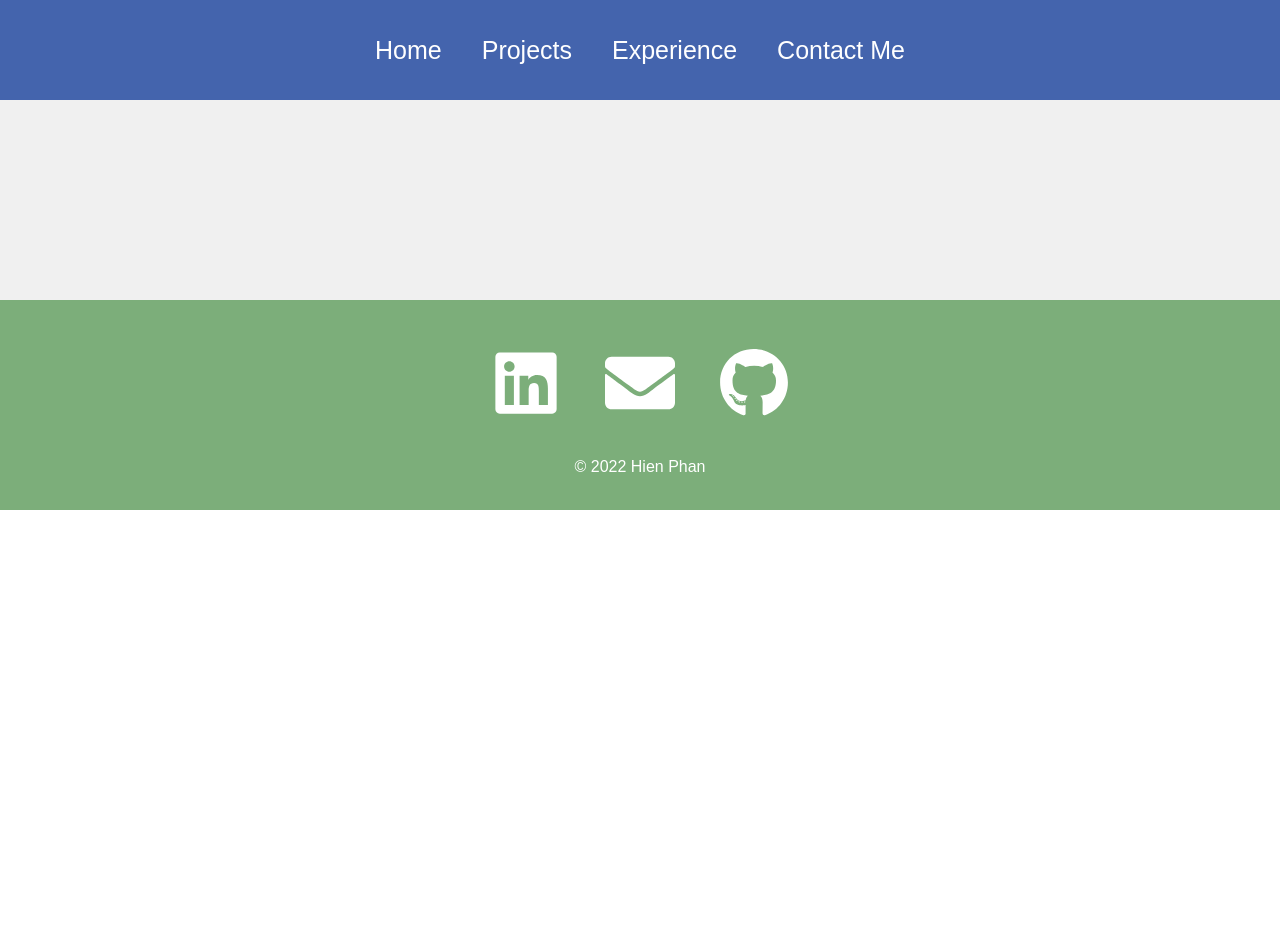
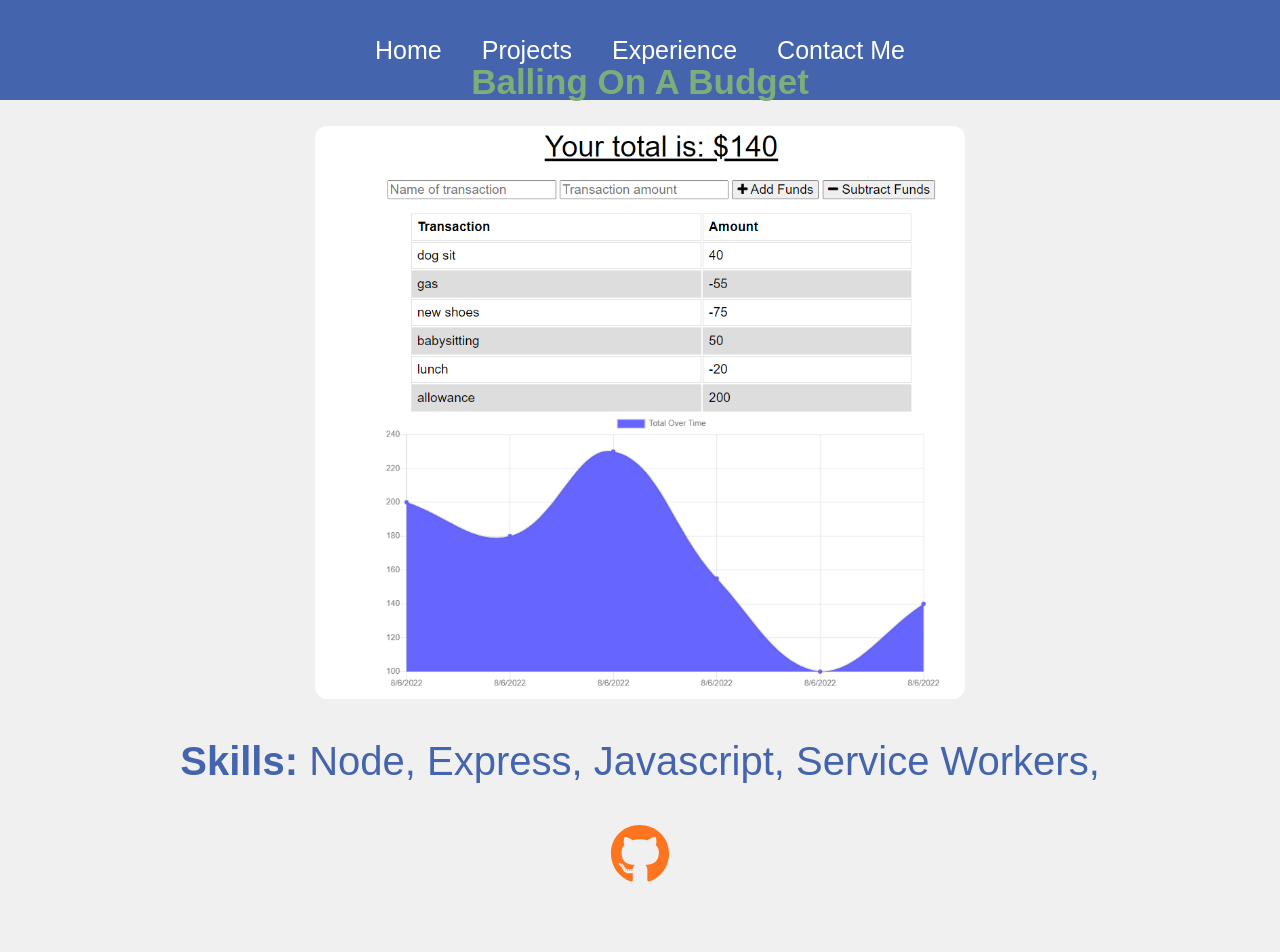
Before and after one commit to hvphan1993/HVP-React-Portfolio, a React (Create React App) app: page /project/1 in a window 1280 px wide. Shown: the top 952 px of the page. Before the commit the page ends 800 px from the top, so only its background shows below. Built offline with nearby package versions, Linux system fonts and the light colour scheme.

Commit message:
added in project and project display features, added link redirect to footer and project github, added contact form

```diff
--- a/src/App.js
+++ b/src/App.js
@@ -9,6 +9,7 @@ import Experience from './pages/Experience';
 import Projects from './pages/Projects';
 // import About from './pages/About';
 import Contact from './pages/Contact';
+import ProjectDisplay from './pages/ProjectDisplay';
 
 
 
@@ -22,8 +23,8 @@ function App() {
           <Routes>
             <Route path="/" element={<Home />} />
             <Route path="/projects" element={<Projects />} />
+            <Route path="/project/:id" element={<ProjectDisplay />} />
             <Route path="/experience" element={<Experience />} />
-            {/* <Route path="/about-me" element={<About />} /> */}
             <Route path="/contact" element={<Contact />} />
           </Routes>
             <Footer />
--- a/src/components/Footer/index.js
+++ b/src/components/Footer/index.js
@@ -8,7 +8,9 @@ function Footer() {
     return (
         < div className="footer">
             <div className="socialMedia">
-                <FaLinkedin /> <FaEnvelope /> <FaGithub />
+                <a href="https://www.linkedin.com/in/hien-phan-profile/" target="_"> <FaLinkedin /></a>
+                 <a href="mailto:hvphan1993@gmail.com" target="_"> <FaEnvelope /> </a>
+                 <a href="https://github.com/hvphan1993" target="_"> <FaGithub /> </a>
             </div>
             <p> &copy; 2022 Hien Phan</p>
             </div>
--- a/src/components/Nav/index.js
+++ b/src/components/Nav/index.js
@@ -27,7 +27,6 @@ function Nav() {
                 <Link to="/">Home</Link>
                 <Link to="/projects">Projects</Link>
                 <Link to="/experience">Experience</Link>
-                {/* <Link to="/about-me">About Me</Link> */}
                 <Link to="/contact">Contact Me</Link>
             </div>
         </div>
--- a/src/components/ProjectItem/index.js
+++ b/src/components/ProjectItem/index.js
@@ -1,13 +1,19 @@
 import React from "react";
+import { useNavigate } from "react-router-dom";
 
-function ProjectItem({ image, name }) {
-    return (
-        <div className="projectItem">
-            <div style={{backgroundImage: `url(${image})`}} className="bgImage" />
-            <h1> {name} </h1>
-
-        </div>
-    )
+function ProjectItem({ image, name, id }) {
+    const navigate = useNavigate();
+  return (
+    <div
+      className="projectItem"
+      onClick={() => {
+        navigate("/project/" + id);
+      }}
+    >
+      <div style={{ backgroundImage: `url(${image})` }} className="bgImage" />
+      <h1> {name} </h1>
+    </div>
+  );
 }
 
 export default ProjectItem;
--- a/src/helpers/ProjectList.js
+++ b/src/helpers/ProjectList.js
@@ -9,26 +9,38 @@ export const ProjectList = [
     {
         name: "Crystal Jumper",
         image: crystalJumper,
+        skills: "Node, Phaser 3, Express, Handlebars, bcrypt, MySQL, Sequelize, dotenv",
+        link: "https://github.com/ckavanattu/PROJECT-2-GROUP-3"
     },
     {
         name:"Balling On A Budget",
         image:budgetTracker,
+        skills: "Node, Express, Javascript, Service Workers, ",
+        link: "https://github.com/hvphan1993/balling-on-a-budget.git"
     },
     {
         name: "What's My Jam",
         image: whatsMyJam,
+        skills: "CSS, HTML, Javascript",
+        link: "https://github.com/CannibalClarence/Whats-My-Jam.git"
     },
     {
         name: "Note Taker",
         image: noteTaker,
+        skills: "Javascript, Express, Heroku",
+        link: "https://github.com/hvphan1993/Note-Breaker.git"
     },
     {
         name: "Wetha Wizard",
         image: wethaWizard,
+        skills: "HTML, Bootstrap, Javascript",
+        link: "https://github.com/hvphan1993/Wetha-Wizard.git"
     },
     {
         name: "HTML+CSS Personal Portfolio",
         image: personalPortfolio,
+        skills: "HTML, CSS",
+        link: "https://github.com/hvphan1993/Personal-Portfolio.git"
     }
 
 ]
--- /dev/null
+++ b/src/helpers/ValidateEmail.js
@@ -0,0 +1,4 @@
+export function validateEmail(email) {
+    var re = /^(([^<>()[\]\\.,;:\s@"]+(\.[^<>()[\]\\.,;:\s@"]+)*)|(".+"))@((\[[0-9]{1,3}\.[0-9]{1,3}\.[0-9]{1,3}\.[0-9]{1,3}\])|(([a-zA-Z\-0-9]+\.)+[a-zA-Z]{2,}))$/;
+    return re.test(String(email).toLowerCase());
+  }
--- a/src/pages/Contact.js
+++ b/src/pages/Contact.js
@@ -1,8 +1,67 @@
-import React from "react";
+import React, { useState } from 'react';
+import { validateEmail } from '../helpers/ValidateEmail';
+import "../styles/Contact.css";
 
 function Contact() {
+   const [formState, setFormState] = useState({ name: '', email: '', message: ''});
+   const { name, email, message } = formState;
+   const [errorMessage, setErrorMessage] = useState('');
+    // JSX
+
+    function handleChange(e) {
+        if (e.target.name === 'email') {
+            const isValid = validateEmail(e.target.value);
+            console.log(isValid);
+            // isValid conditional statement
+            if (!isValid) {
+                setErrorMessage('Your email is invalid.');
+            } else {
+                setErrorMessage('');
+            }
+        } else {
+            if (!e.target.value.length) {
+                setErrorMessage(`${e.target.name} is required.`);
+            } else {
+                setErrorMessage('');
+            }
+        }
+
+        if (!errorMessage) {
+            setFormState({...formState, [e.target.name]: e.target.value })
+        }
+
+        console.log('errorMessage', errorMessage);
+    }
+
+function handleSubmit(e) {
+    e.preventDefault();
+    console.log(formState);
+}
+
     return (
-    <div>Contact</div>
+        <section>
+            <h1>Contact me</h1>
+            <form id="contact-form" onSubmit={handleSubmit}>
+                <div>
+                    <label className="formBox" htmlFor="name">Name:</label>
+                    <input className="formBox" type="text" defaultValue={name} onBlur={handleChange} name="name"  />
+                </div>
+                <div>
+                    <label className="formBox" htmlFor="email">Email:</label>
+                    <input className="formBox" type="email" defaultValue={email} name="email" onBlur={handleChange} />
+                </div>
+                <div className='message'>
+                    <label className="formBox" htmlFor="message">Message:</label>
+                    <textarea className="formBox messageBox" name="message" defaultValue={message} onBlur={handleChange} rows="5"  />
+                </div>
+                {errorMessage && (
+                    <div>
+                        <p className="error-text">{errorMessage}</p>
+                    </div>
+                )}
+                <button type="submit">Submit</button>
+            </form>
+        </section>
     )
 
 }
--- a/src/pages/Home.js
+++ b/src/pages/Home.js
@@ -1,6 +1,6 @@
 import React from "react";
 import "../styles/Home.css";
-import Profile1 from "../img/Profile1.JPG";
+import Profile1 from "../assets/Profile1.JPG";
 import { FaLinkedin, FaEnvelope, FaGithub } from "react-icons/fa";
 
 function Home() {
--- /dev/null
+++ b/src/pages/ProjectDisplay.js
@@ -0,0 +1,26 @@
+import React from "react";
+import { useParams } from "react-router-dom";
+import { ProjectList } from "../helpers/ProjectList";
+import { FaGithub } from 'react-icons/fa';
+import "../styles/ProjectDisplay.css";
+
+function ProjectDisplay() {
+    const { id } = useParams();
+    const project = ProjectList[id];
+
+    return (
+        <div className="project">
+            <h1> {project.name} </h1>
+            <img src={project.image} alt="project" />
+            <p>
+                <b>Skills:</b> {project.skills}
+            </p>
+            <a href={project.link} target="_" >
+                <FaGithub  />
+            </a>
+
+        </div>
+    )
+}
+
+export default ProjectDisplay;
--- a/src/pages/Projects.js
+++ b/src/pages/Projects.js
@@ -1,11 +1,5 @@
 import React from "react";
 import ProjectItem from "../components/ProjectItem";
-import budgetTracker from '../assets/budget-tracker.png';
-import crystalJumper from "../assets/crystalJumper.png";
-import whatsMyJam from "../assets/whatsmyjam.png";
-import noteTaker from "../assets/note-taker.png";
-import wethaWizard from "../assets/wethaWizard.png";
-import personalPortfolio from "../assets/personalPortfolio.png";
 import { ProjectList } from "../helpers/ProjectList";
 
 import "../styles/Projects.css";
@@ -15,8 +9,10 @@ function Projects() {
         <div className="projects">
             <h1>My Personal Projects</h1>
             <div className="projectList">
-            {ProjectList.map((project) => {
-                return <ProjectItem name={project.name} image={project.image} />
+            {ProjectList.map((project, idx) => {
+                return (
+                    <ProjectItem id={idx} name={project.name} image={project.image} />
+                )
             })}
             </div>
         </div>
--- /dev/null
+++ b/src/styles/Contact.css
@@ -0,0 +1,13 @@
+.formBox {
+    margin: 0px 5px 15px 5px;
+    font-size: 17px;
+}
+
+.message label {
+    margin-left: -20px;
+}
+
+.messageBox {
+    margin: 0px 5px 15px 5px;
+
+}
--- /dev/null
+++ b/src/styles/ProjectDisplay.css
@@ -0,0 +1,28 @@
+.project {
+    width: 100%;
+    height: calc(100vh - 100px);
+    display: flex;
+    justify-content: center;
+    align-items: center;
+    flex-direction: column;
+  }
+
+  .project h1 {
+    margin-top: 50px;
+    color: #7CAE7A;
+    font-size: 35px;
+  }
+  .project img {
+    width: 650px;
+    border-radius: 12px;
+  }
+
+  .project p {
+    font-size: 40px;
+    color: #4464AD;
+  }
+
+  .project svg {
+    font-size: 60px;
+    color: #FF751F;
+  }
```
Also changed, not shown: src/assets/note-taker.png.
